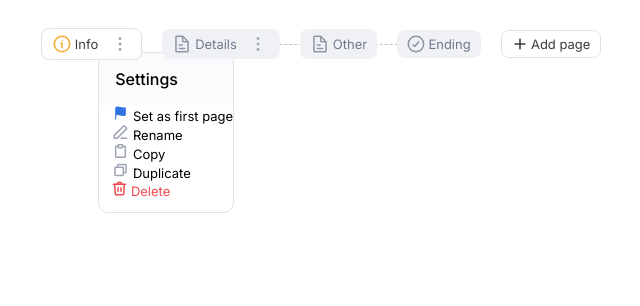
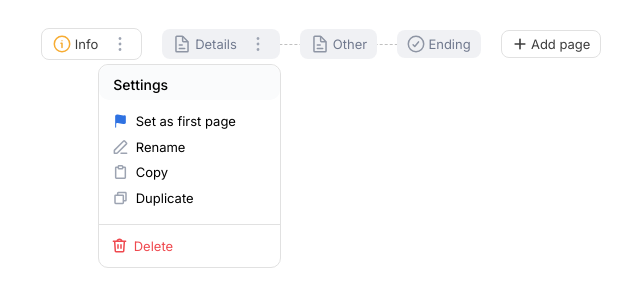
Before and after one commit to mehul-craftsmith/fill-frontend-take-home-mehul, a plain HTML site: page index.html in a window 1280 px wide. Both pictures are taken after a click on the button 433 px from the left and 44 px from the top of the page. Shown: the whole page, without its empty margins (319-959 px from the left). Drawn offline with Linux system fonts and the light colour scheme.

Commit message:
Complete context menu appearance

```diff
--- a/index.html
+++ b/index.html
@@ -85,7 +85,9 @@
             </div>
         </div>
         <div id="context-menu" class="context-menu" >
-            <h4>Settings</h4>
+            <div class="context-header" >
+                <h4>Settings</h4>
+            </div>
             <ul class="settings-list" >
                 <li>
                     <!-- Flag -->
--- a/js/modal.js
+++ b/js/modal.js
@@ -31,13 +31,26 @@ document.addEventListener('click', function (event) {
     }
 });
 
+
+let currentButton = null;
+
 buttons.forEach(button => {
     button.addEventListener('click', (e) => {
+
+        const isSameButton = currentButton === button;
+        const isMenuOpen = contextMenu.classList.contains('open');
+        if (isSameButton && isMenuOpen) {
+            closeContext(); // Close if clicking same button again
+            currentButton = null;
+            return;
+        }
+        currentButton = button;
+
         const rect = button.getBoundingClientRect();
 
         // Position menu just below the clicked button
         contextMenu.style.position = 'absolute';
-        contextMenu.style.top = `${rect.bottom + window.scrollY}px`;
+        contextMenu.style.top = `${rect.bottom + window.scrollY + 12}px`;
         contextMenu.style.left = `${rect.left + window.scrollX}px`;
         openContext();
     });
--- a/sass/index.scss
+++ b/sass/index.scss
@@ -128,10 +128,10 @@ $borderColor: #e1e1e1;
 
     h4 {
         font-family: 'Inter';
+        font-size: 14px;
         font-weight: 500;
-        background-color: #FAFBFC;
-        padding-top: 1em;
-        padding-bottom: 1em;
+        padding-top: 0.75em;
+        padding-bottom: 0.55em;
         padding-left: 1em;
         margin-top: 0em;
         margin-bottom: 0em;
@@ -140,13 +140,48 @@ $borderColor: #e1e1e1;
         display: block;
     }
 }
+
+
+$contextHighlight: #FAFBFC;
+
+.context-header {
+    background-color: $contextHighlight;
+    border-radius: 10px;
+    padding-right: 7em;
+    margin-bottom: 0.30em;
+}
 .settings-list {
     font-family: 'Inter';
     font-size: 13px;
     list-style-type: none;
-    padding-left: 1em;
+    padding-top: 0.25em;
+    padding-left: 0em;
     margin-top: 0em;
+    margin-bottom: 0em;
 
+    li {
+        cursor: pointer;
+        display: flex;
+        align-items: flex-start;
+        padding-top: 0.37em;
+        padding-bottom: 0.37em;
+        padding-left: 1em;
+
+        svg {
+            padding-right: 0.5em;
+        }
+        &:hover {
+            background-color: $contextHighlight;
+        }
+        &:last-child {
+            border-top: 1px solid #e1e1e1;
+            padding-top: 1em;
+            padding-bottom: 1em;
+            margin-top: 1em;
+            border-bottom-left-radius: 10px;
+            border-bottom-right-radius: 10px;
+        }
+    }
     .delete-label {
         color: $dangerRed;
     }
```
Also changed, not shown: index.css, 1 other file.
